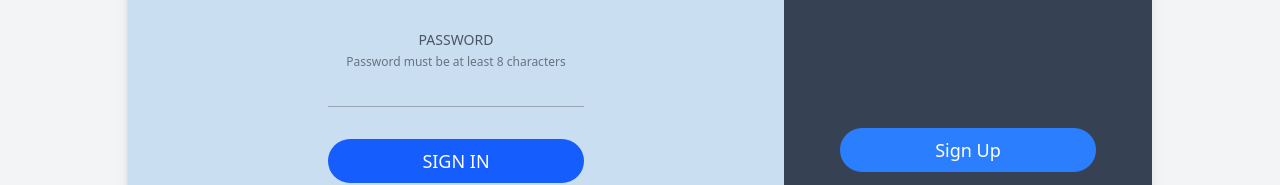
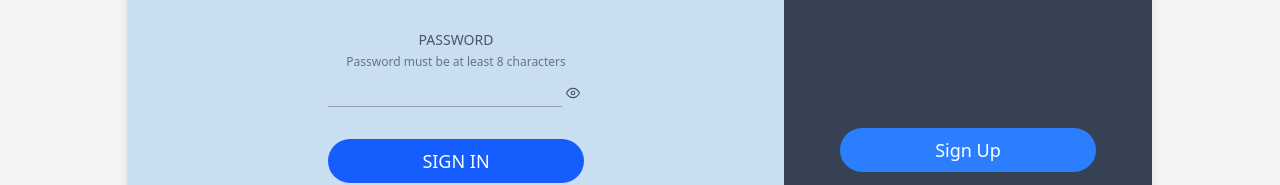
Before and after one commit to Safdari10/task-manager, a Next.js app in the folder frontend/: page / in a window 1280 px wide. Shown: the part 394-579 px from the top of the page. Built offline with nearby package versions, Linux system fonts and the light colour scheme.

Commit message:
Adds password visibility toggle to login form
Improves user experience by allowing users to show or hide their password input when logging in, reducing input errors and enhancing accessibility.

```diff
--- a/frontend/src/app/components/LoginPage.tsx
+++ b/frontend/src/app/components/LoginPage.tsx
@@ -6,6 +6,7 @@ import { LoginProps } from "../types/loginSignup";
 import { setToken } from "../utils/tokenStorage";
 import { decodeToken, isTokenExpired } from "../utils/jwt";
 import toast from "react-hot-toast";
+import { FiEye, FiEyeOff } from "react-icons/fi";
 
 const LoginPage = ({
   email,
@@ -67,13 +68,18 @@ const LoginPage = ({
             <span className="block text-xs text-gray-500 mt-1">
               Password must be at least 8 characters
             </span>
+            <div className="flex items-center justify-between w-full">
               <input
-              type="password"
+                type={viewPassword ? "text" : "password"}
                 className="block mt-2 w-full p-1 border-b-1 border-b-gray-400"
                 minLength={8}
                 value={password}
                 onChange={(e) => setPassword(e.target.value)}
               />
+              <button type="button" onClick={handleTogglePassword} className="p-1 mt-2">
+                {viewPassword ? <FiEyeOff /> : <FiEye />}
+              </button>
+            </div>
           </label>
         </div>
         <button
```
Lines whose indentation alone changed are shown as unchanged.
